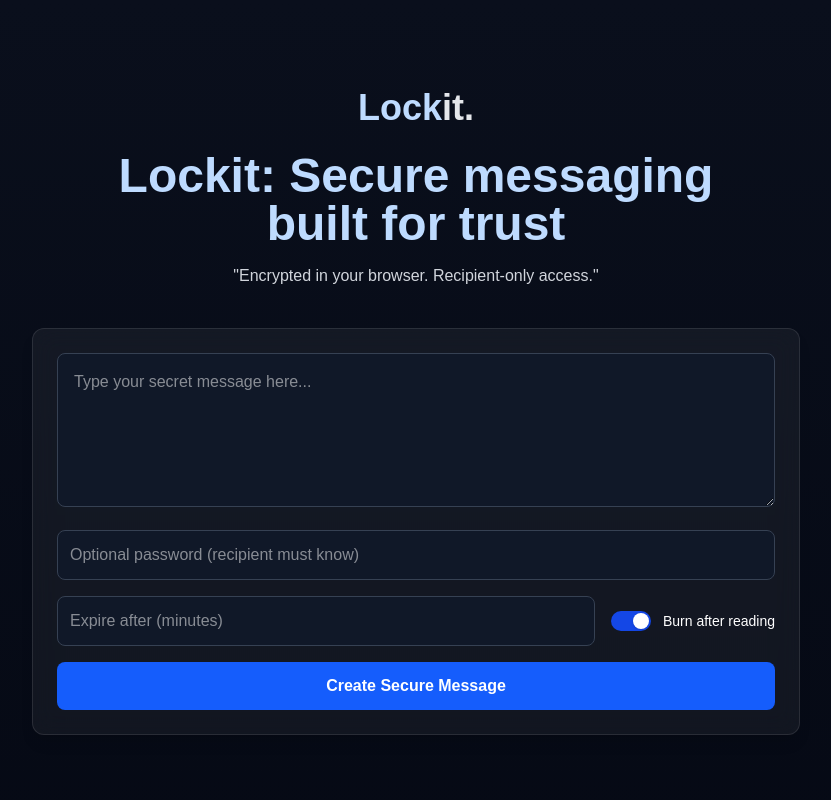
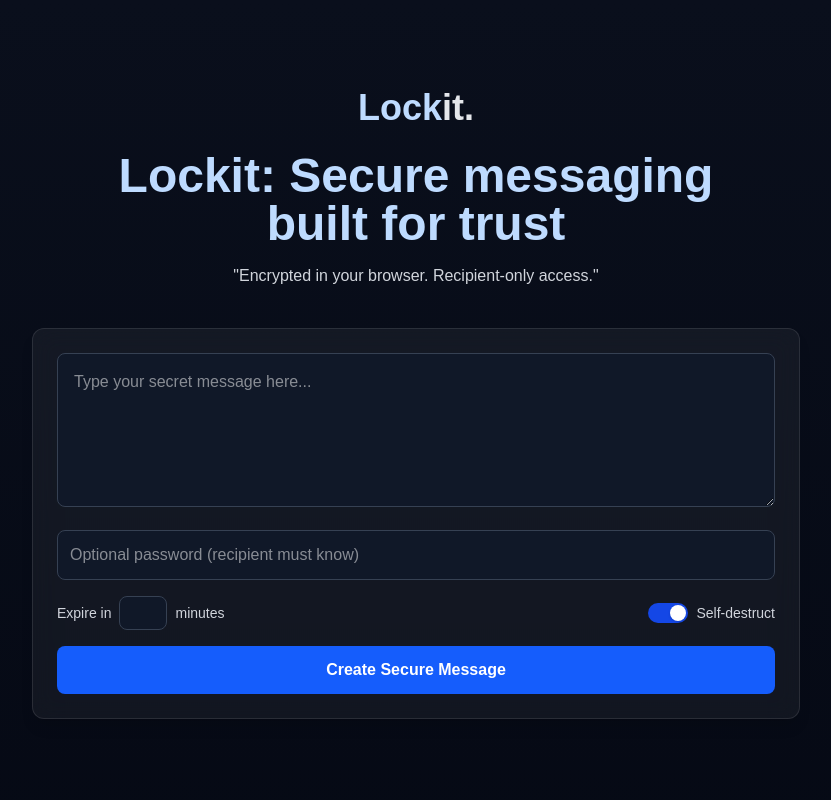
Before and after one commit to devtofunmi/lockit, a Next.js app: page / in a window 1280 px wide. Shown: the top 800 px of the page, without its empty margins (224-1055 px from the left). Built offline with nearby package versions, Linux system fonts and the light colour scheme.

Commit message:
adjust styling

```diff
--- a/components/MessageForm.tsx
+++ b/components/MessageForm.tsx
@@ -86,16 +86,21 @@ export default function MessageForm() {
           className="w-full p-3 rounded-lg bg-gray-900 text-white border border-gray-700"
         />
 
-<div className="flex flex-row flex-wrap gap-4 items-center min-w-0">
+<div className="flex flex-row justify-between">
+  <div className='flex items-center gap-2'>
+  <p className='md:text-md text-sm text-gray-300'>Expire in</p>
   <input
     type="number"
     value={expiration ?? ''}
     onChange={(e) => setExpiration(e.target.value ? Number(e.target.value) : null)}
-    placeholder="Expire after (minutes)"
-    className="flex-1 min-w-0 p-3 rounded-lg bg-gray-900 text-white border border-gray-700"
+    placeholder=""
+    className=" p-1 w-12 rounded-lg bg-gray-900 text-white border border-gray-700"
   />
+     <p className='md:text-md text-sm text-gray-300'>minutes</p>
+  </div>
 
-  <label className="flex items-center gap-3 text-sm cursor-pointer select-none">
+
+  <label className="flex items-center gap-2 cursor-pointer select-none">
     <div className="relative">
       <input
         type="checkbox"
@@ -114,7 +119,7 @@ export default function MessageForm() {
         }`}
       />
     </div>
-    Burn after reading
+    <p className='md:text-md text-sm text-gray-300'> Self-destruct </p>
   </label>
 </div>
 
```
